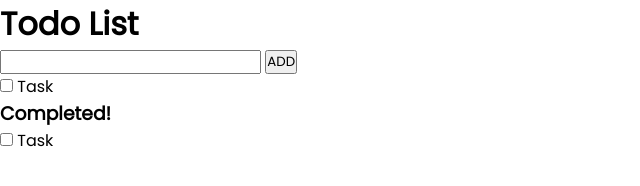
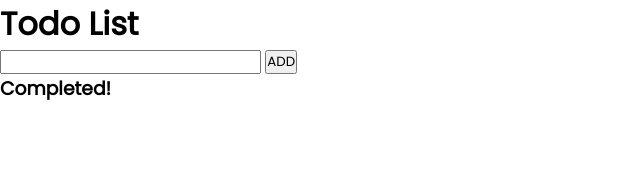
Before and after one commit to Ayoubjouda/todolist, a plain HTML site: page index.html in a window 1280 px wide. Shown: the whole page, without its empty margins (0-640 px from the left). Drawn offline with Linux system fonts and the light colour scheme.

Commit message:
update html

```diff
--- a/index.html
+++ b/index.html
@@ -14,17 +14,9 @@
         <button id="add">ADD</button>
     </div>
     <ul id="tasks">
-        <li class="task" id=taskk>
-            <input type="checkbox" name="" id="task-box" >
-            <label for="task-box">Task</label>
-        </li>
     </ul>
     <ul id="checked">
         <h3>Completed!</h3>
-        <li class="tChecked" id="checkedd">
-            <input type="checkbox" name="" id="#checked-task-box">
-            <label for="ctask-box">Task</label>
-        </div>
     </ul>
     <script src="main.js"></script>
 </body>
```
